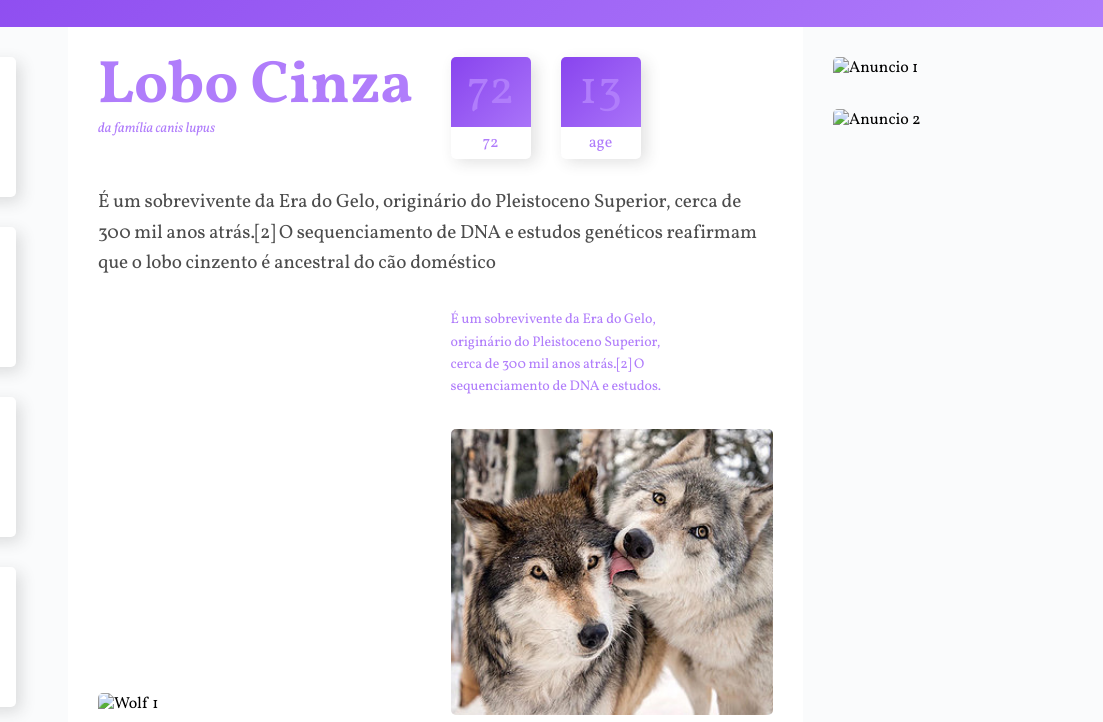
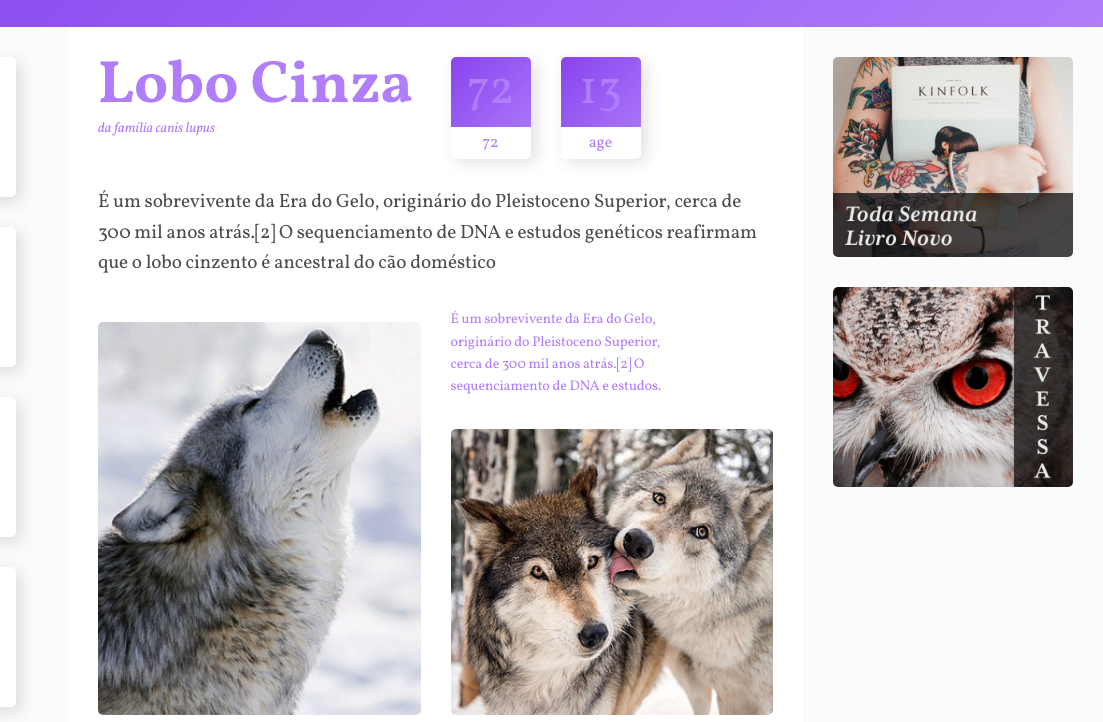
Before and after one commit to LeoAmendola/origamid-wildbeast, a plain HTML site: page index.html in a window 1280 px wide. Shown: the part 78-800 px from the top of the page, 177-1280 px from the left. Drawn offline with Linux system fonts and the light colour scheme; the site is published under a folder, as on GitHub Pages, so addresses that start at the root find nothing.

Commit message:
correção bug

```diff
--- a/index.html
+++ b/index.html
@@ -57,7 +57,7 @@
 
       <p class="col-wide">É um sobrevivente da Era do Gelo, originário do Pleistoceno Superior, cerca de 300 mil anos atrás.[2] O sequenciamento de DNA e estudos genéticos reafirmam que o lobo cinzento é ancestral do cão doméstico</p>
 
-      <img class="img-1" src="/src/img/wolf1.jpg" alt="Wolf 1">
+      <img class="img-1" src="./src/img/wolf1.jpg" alt="Wolf 1">
 
       <p class="emphasis">É um sobrevivente da Era do Gelo, originário do Pleistoceno Superior, cerca de 300 mil anos atrás.[2] O sequenciamento de DNA e estudos.</p>
 
@@ -88,10 +88,10 @@
 
     <aside class="ads">
       <div class="ads-item">
-        <img src="/src/img/anuncio-1.jpg" alt="Anuncio 1">
+        <img src="./src/img/anuncio-1.jpg" alt="Anuncio 1">
       </div>
       <div class="ads-item">
-        <img src="/src/img/anuncio-2.jpg" alt="Anuncio 2">
+        <img src="./src/img/anuncio-2.jpg" alt="Anuncio 2">
       </div>
     </aside>
 
```
